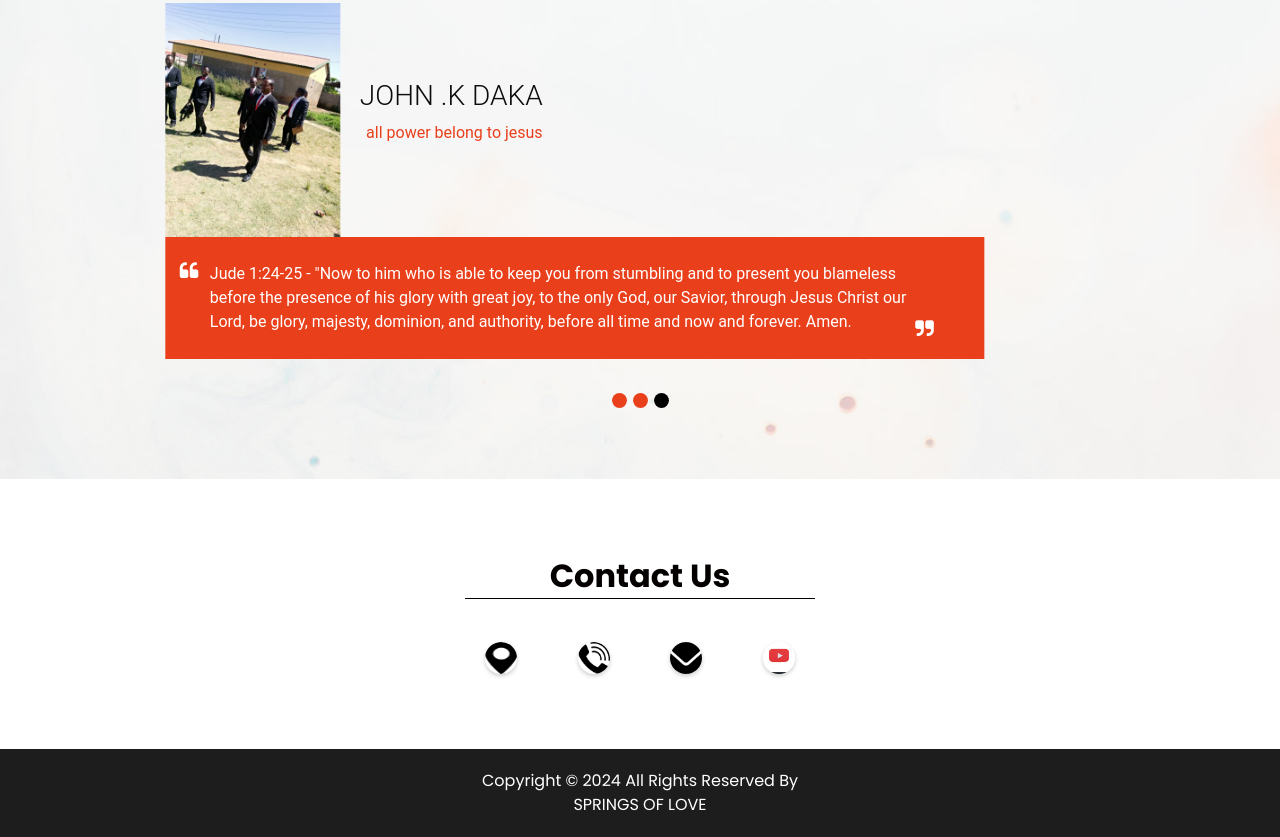
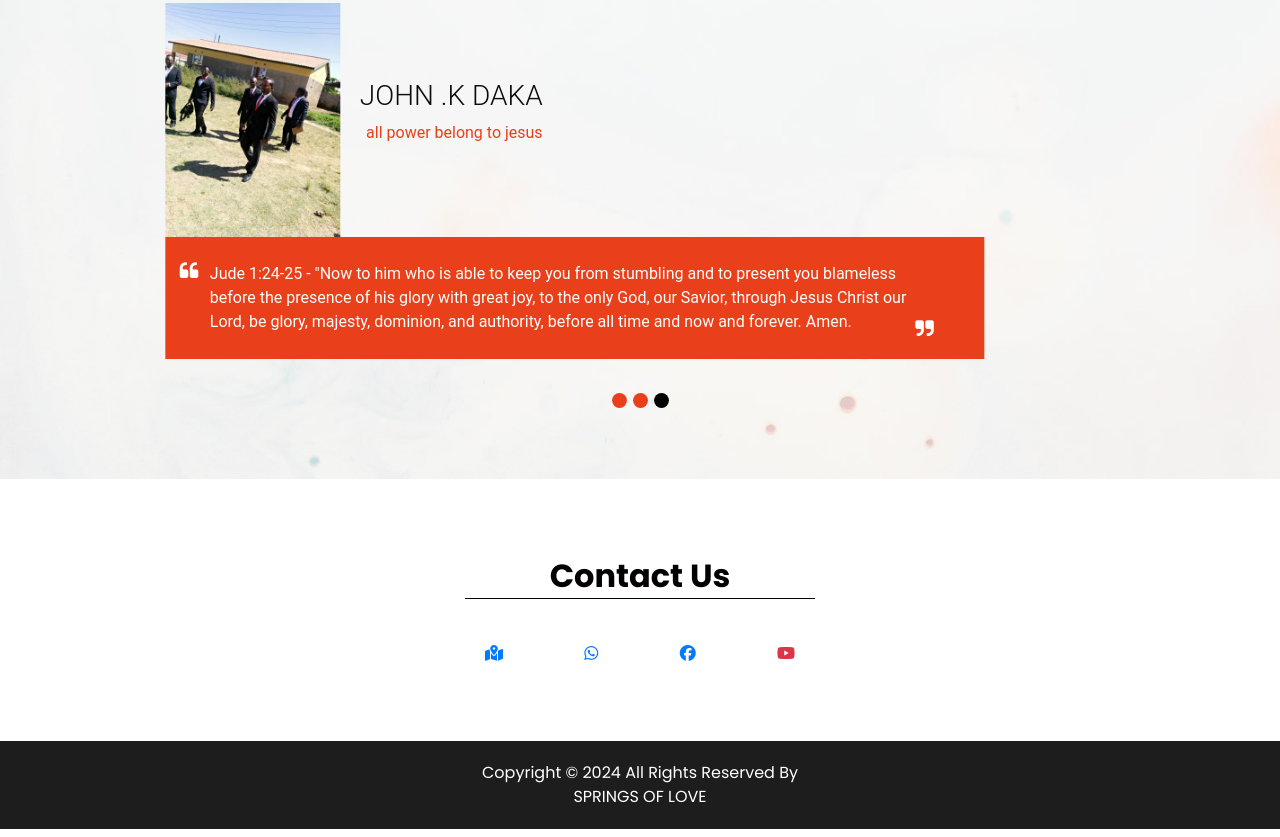
Before and after one commit to global1000/springs-of-love-church, a plain HTML site: page index.html in a window 1280 px wide. Shown: the part 3085-3922 px from the top of the page. Drawn offline with nearby package versions, Linux system fonts and the light colour scheme.

Commit message:
added fontawesome

```diff
--- a/index.html
+++ b/index.html
@@ -11,6 +11,9 @@
   <meta name="keywords" content="" />
   <meta name="description" content="" />
   <meta name="author" content="" />
+  <link rel="stylesheet" href="https://cdnjs.cloudflare.com/ajax/libs/font-awesome/6.5.2/css/all.min.css" integrity="sha512-SnH5WK+bZxgPHs44uWIX+LLJAJ9/2PkPKZ5QiAj6Ta86w+fsb2TkcmfRyVX3pBnMFcV7oQPJkl9QevSCWr3W6A==" crossorigin="anonymous" referrerpolicy="no-referrer" />
+
+
 
   <title>SPRINGS OF LOVE</title>
 
@@ -474,20 +477,16 @@
       </div>
       <div class="box">
         <a href="https://www.google.com/maps/place/SPRINGS+OF+LOVE+GLOBAL+MINISTRY+CHURCH/@-15.3624338,28.2854953,17z/data=!3m1!4b1!4m6!3m5!1s0x1940f500746aa1fb:0x748c484a879f957d!8m2!3d-15.362439!4d28.2880756!16s%2Fg%2F11vwn_0xfm?entry=ttu" class="img-box">
-          <img src="images/location.png" alt="" class="img-1">
-          <img src="images/location-o.png" alt="" class="img-2">
+          <i class="fa-solid fa-map-location-dot"></i>
         </a>
         <a href="tel:+260 978871494" class="img-box">
-            <img src="images/call.png" alt="" class="img-1">
-            <img src="images/call-o.png" alt="" class="img-2">
+          <i class="fa-brands fa-whatsapp"></i>
+          </a>
+          <a href="https://www.facebook.com/" class="img-box">
+            <i class="fa-brands fa-facebook text-primary "></i>
           </a>
           <a href="https://www.youtube.com/channel/UC4y-9TqNbTE_fUFgLiJ9iiQ" class="img-box">
-            <img src="images/envelope.png" alt="" class="img-1">
-            <img src="images/envelope-o.png" alt="" class="img-2">
-          </a>
-          <a href="https://www.youtube.com/channel/UC4y-9TqNbTE_fUFgLiJ9iiQ" class="img-box">
-            <img src="boximg/youtube.png" alt="YouTube Icon" class="img-1">
-            <img src="boximg/youtube.png" alt="YouTube Icon" class="img-2">
+            <i class="fa-brands fa-youtube text-danger"></i>
           </a>
       </div>
     </div>
```
